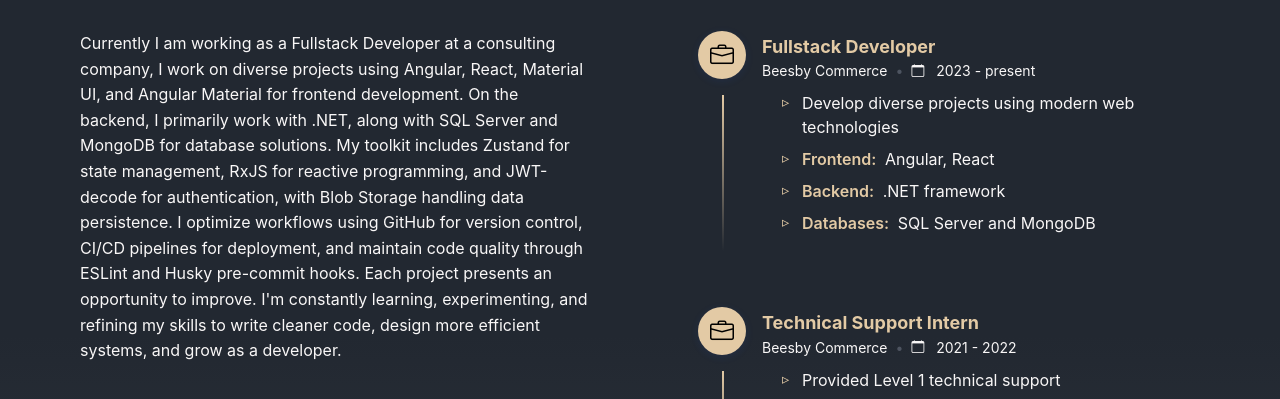
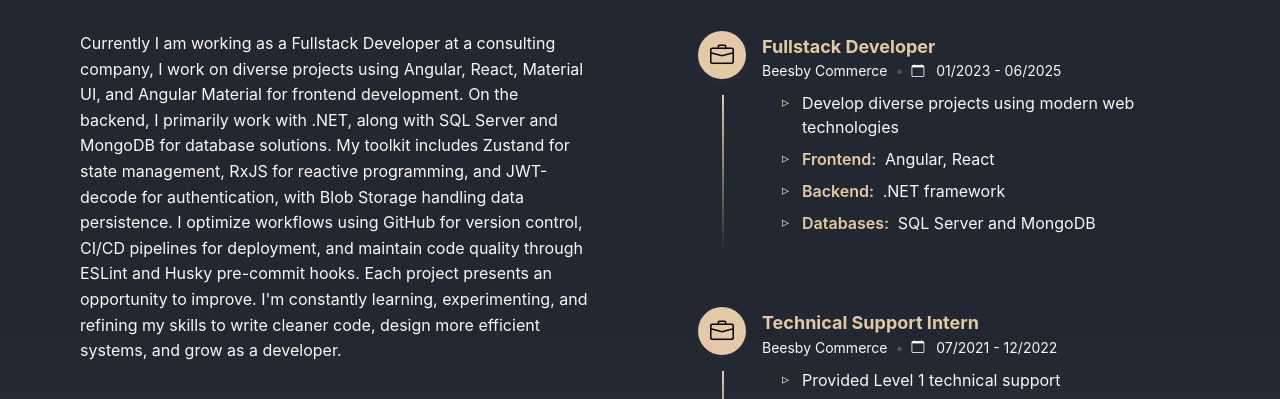
Before and after one commit to WalidcoDaoud/Portfolio, an Angular app: page / in a window 1280 px wide. Shown: the part 802-1201 px from the top of the page. Built offline with nearby package versions, Linux system fonts and the light colour scheme.

Commit message:
date adjusted

```diff
--- a/src/app/components/sections/about/about.component.html
+++ b/src/app/components/sections/about/about.component.html
@@ -44,7 +44,7 @@
                 <span>Beesby Commerce</span>
                 <span class="dot">•</span>
                 <i class="bi bi-calendar calendar-icon"></i>
-                <span>2023 - present</span>
+                <span>01/2023 - 06/2025</span>
               </div>
               <ul class="experience-tasks">
                 <li>Develop diverse projects using modern web technologies</li>
@@ -70,7 +70,7 @@
                 <span>Beesby Commerce</span>
                 <span class="dot">•</span>
                 <i class="bi bi-calendar calendar-icon"></i>
-                <span>2021 - 2022</span>
+                <span>07/2021 - 12/2022</span>
               </div>
               <ul class="experience-tasks">
                 <li>Provided Level 1 technical support</li>
```
